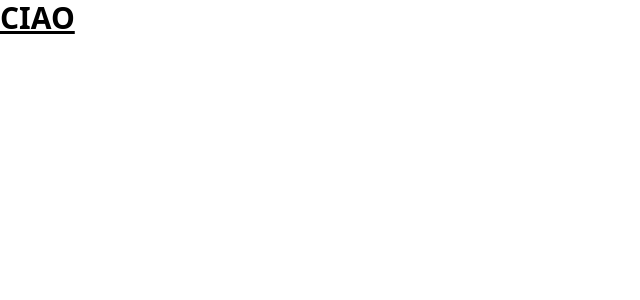
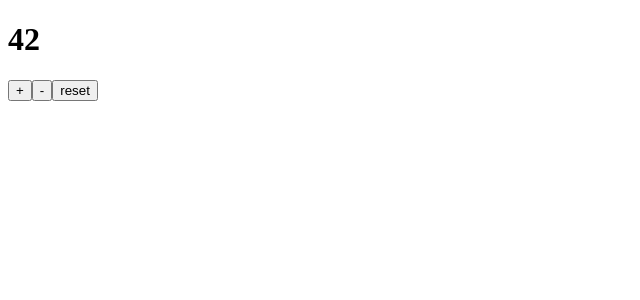
Before and after one commit to georgev-97/react-stack, a React (Create React App) app: page / in a window 1280 px wide. Shown: the top 300 px of the page, without its empty margins (0-640 px from the left). Built offline with nearby package versions, Linux system fonts and the light colour scheme.

Commit message:
feat: add counter

```diff
--- a/src/App.jsx
+++ b/src/App.jsx
@@ -1,9 +1,10 @@
 import React from "react";
+import { Counter } from "./Counter";
 
 export class App extends React.Component{
     render(){
         return <div>
-            <h1 className="text-3xl font-bold underline">CIAO</h1>
+            <Counter/>
         </div>
     }
 }
--- /dev/null
+++ b/src/Counter.jsx
@@ -0,0 +1,28 @@
+const { useState } = require("react");
+
+function useCounter(initialValue) {
+  const [counter, setCounter] = useState(initialValue);
+  function increment() {
+    setCounter((counter) => counter + 1);
+  }
+  function decrement() {
+    setCounter((counter) => counter - 1);
+  }
+  function reset() {
+    setCounter(initialValue);
+  }
+  return [counter, increment, decrement, reset];
+}
+
+export function Counter(props){
+    const [counter, increment, decrement, reset] = useCounter(42);
+
+    return(
+        <div>
+            <h1>{counter}</h1>
+            <button onClick={increment}>+</button>
+            <button onClick={decrement}>-</button>
+            <button onClick={reset}>reset</button>
+        </div>
+    )
+}
--- a/src/index.js
+++ b/src/index.js
@@ -1,6 +1,6 @@
 import React from 'react';
 import ReactDOM from 'react-dom/client';
-import "./index.css";
+// import "./index.css";
 import {App} from './App';
 
 
```
